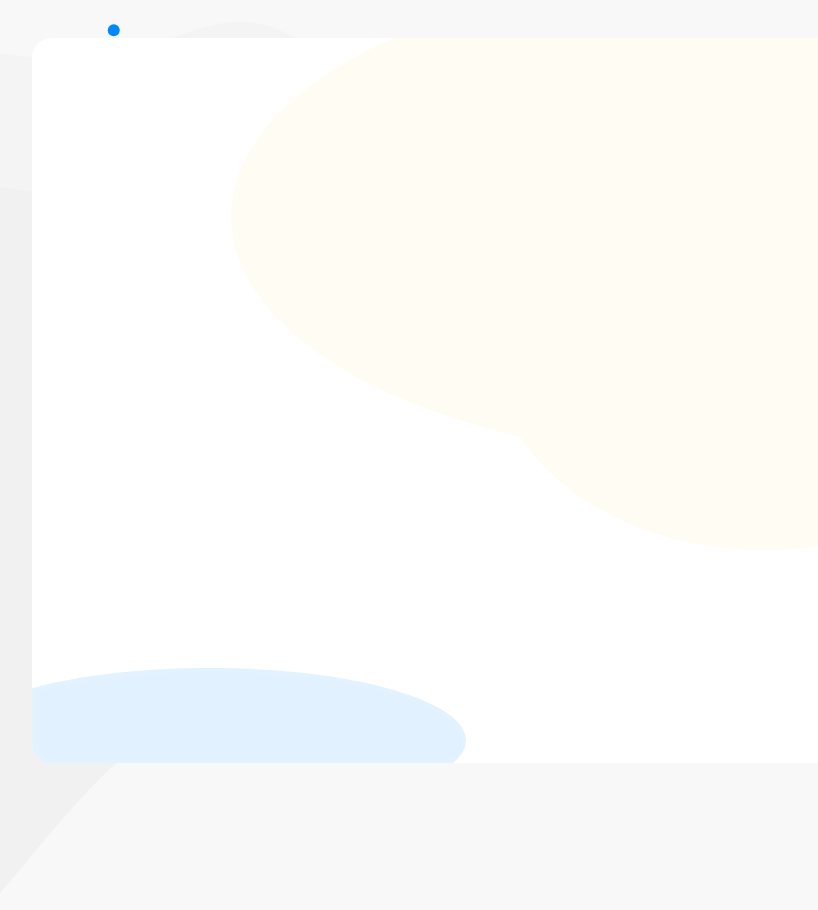
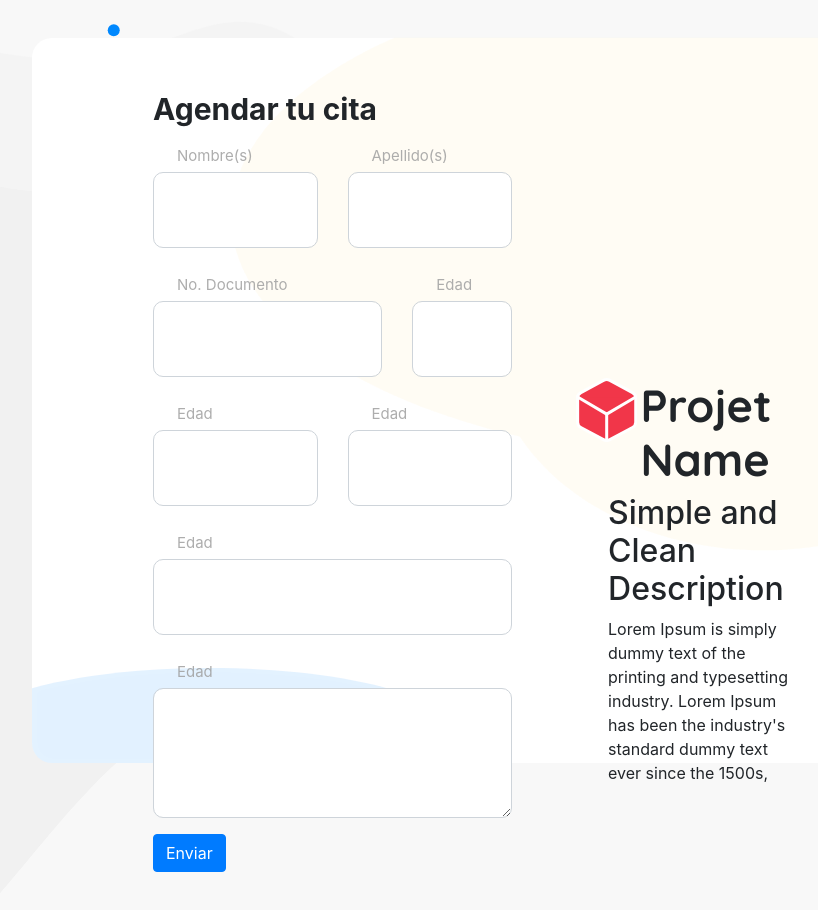
Before and after one commit to victormanueldev/psychology-project, a plain HTML site: page frontend/index.html in a window 1280 px wide. Shown: the whole page, without its empty margins (128-946 px from the left). Drawn offline with nearby package versions, Linux system fonts and the light colour scheme.

Commit message:
Design init

```diff
--- a/frontend/css/style.css
+++ b/frontend/css/style.css
@@ -3,6 +3,11 @@ html {
     padding: 0;
     font-family: 'Noto Sans', sans-serif;
     background-color: #F8F8F8;
+}
+
+h1 {
+    font-size: 30px;
+    font-weight: bold;
 }
 
 .main-container {
@@ -47,12 +52,33 @@ html {
 
 .container-form{
     margin: auto;
+    padding: 53px 91px;
     position: absolute;
     width: 100%;
 }
 
-.main-form{
+.form-control {
+    padding: 46px 41px 28px 25px;
+    position: relative;
+    font-size: 18px;
+    border-radius: 10px;
+    margin-top: 37px;
+}
+
+.label-input {
+    font-size: 15px;
+    position: absolute;
+    z-index: 1;
+    margin: 10px 24px;
+    color: #9F9F9Fda;
+}
+
+.project-name {
+    font-size: 45px;
+    font-weight: bold;
+    font-family: "Quicksand";
 }
 
 .description {
+    padding: 287px 0;
 }
--- a/frontend/index.html
+++ b/frontend/index.html
@@ -68,11 +68,69 @@
             <div class="container-form row justify-content-center">
                 <!-- Formulario Agendar Cita -->
                 <div class="main-form col-md-6">
-                    <!-- ... -->
+                  <h1>Agendar tu cita</h1>
+                  <div class="row form-container">
+                    <div class="form-group col-lg-6">
+                      <label class="label-input" for="nombre">Nombre(s)</label>
+                      <input type="text" class="form-control" id="nombre" aria-describedby="emailHelp">
+                    </div>
+                    <div class="form-group col-lg-6">
+                      <label class="label-input" for="exampleInputEmail1">Apellido(s)</label>
+                      <input type="text" class="form-control" id="exampleInputEmail1" aria-describedby="emailHelp">
+                    </div>
+                    <div class="form-group col-lg-8">
+                      <label class="label-input" for="exampleInputEmail1">No. Documento</label>
+                      <input type="text" class="form-control" id="exampleInputEmail1" aria-describedby="emailHelp">
+                    </div>
+                    <div class="form-group col-lg-4">
+                      <label class="label-input" for="exampleInputEmail1">Edad</label>
+                      <input type="text" class="form-control" id="exampleInputEmail1" aria-describedby="emailHelp">
+                    </div>
+                    <div class="form-group col-lg-6">
+                      <label class="label-input" for="exampleInputEmail1">Edad</label>
+                      <input type="text" class="form-control" id="exampleInputEmail1" aria-describedby="emailHelp">
+                    </div>
+                    <div class="form-group col-lg-6">
+                      <label class="label-input" for="exampleInputEmail1">Edad</label>
+                      <input type="text" class="form-control" id="exampleInputEmail1" aria-describedby="emailHelp">
+                    </div>
+                    <div class="form-group col-lg-12">
+                      <label class="label-input" for="exampleInputEmail1">Edad</label>
+                      <input type="text" class="form-control" id="exampleInputEmail1" aria-describedby="emailHelp">
+                    </div>
+                    <div class="form-group col-lg-12">
+                      <label class="label-input" for="exampleInputEmail1">Edad</label>
+                      <textarea type="text" class="form-control" id="exampleInputEmail1" aria-describedby="emailHelp"></textarea>
+                    </div>
+                  </div>
+
+                  <button class="btn btn-primary">Enviar</button>
                 </div>
                 <!-- Descripción -->
-                <div class="description col-md-6">
-                    <!-- ... -->
+                <div class="description col-md-6 row justify-content-center">
+                    <div class="col-lg-2">
+                      <svg xmlns="http://www.w3.org/2000/svg" width="61.378" height="64.086" viewBox="0 0 61.378 64.086">
+                        <g id="Icon_feather-package" data-name="Icon feather-package" transform="translate(-2.851 -1.427)">
+                          <path id="Path_3" data-name="Path 3" d="M67.81,8.366H10.559" transform="translate(-6 11.358)" fill="#f13649" stroke="#fff" stroke-linecap="round" stroke-linejoin="round" stroke-width="3"/>
+                          <path id="Path_4" data-name="Path 4" d="M62.58,45.626V21.266A6.036,6.036,0,0,0,59.353,16L36.766,3.819a6.788,6.788,0,0,0-6.453,0L7.727,16A6.036,6.036,0,0,0,4.5,21.266V45.626a6.036,6.036,0,0,0,3.227,5.268l22.587,12.18a6.788,6.788,0,0,0,6.453,0l22.587-12.18A6.036,6.036,0,0,0,62.58,45.626Z" transform="translate(0)" fill="#f13649" stroke="#fff" stroke-linecap="round" stroke-linejoin="round" stroke-width="3"/>
+                          <path id="Path_5" data-name="Path 5" d="M4.9,10.44l28.635,16.9,28.635-16.9" transform="translate(0 10.192)" fill="#f13649" stroke="#fff" stroke-linecap="round" stroke-linejoin="round" stroke-width="3"/>
+                          <path id="Path_6" data-name="Path 6" d="M18,44.479V18" transform="translate(15.54 19.533)" fill="#f13649" stroke="#fff" stroke-linecap="round" stroke-linejoin="round" stroke-width="3"/>
+                        </g>
+                      </svg>
+                    </div>
+                    <div class="col-lg-7">
+                      <h1 class="project-name">Projet Name</h1>
+                    </div>
+                    <div class="col-lg-7">
+                      <h2>Simple and Clean
+                        Description</h2>
+                    </div>
+                    <div class="col-lg-7">
+                      <span>Lorem Ipsum is simply dummy text
+                        of the printing and typesetting industry.
+                        Lorem Ipsum has been the industry's
+                        standard dummy text ever since the 1500s, </span>
+                    </div>
                 </div>
             </div>
 
```
Also changed, not shown: frontend/js/app.js (added, +11 -0 lines), 1 other file.
